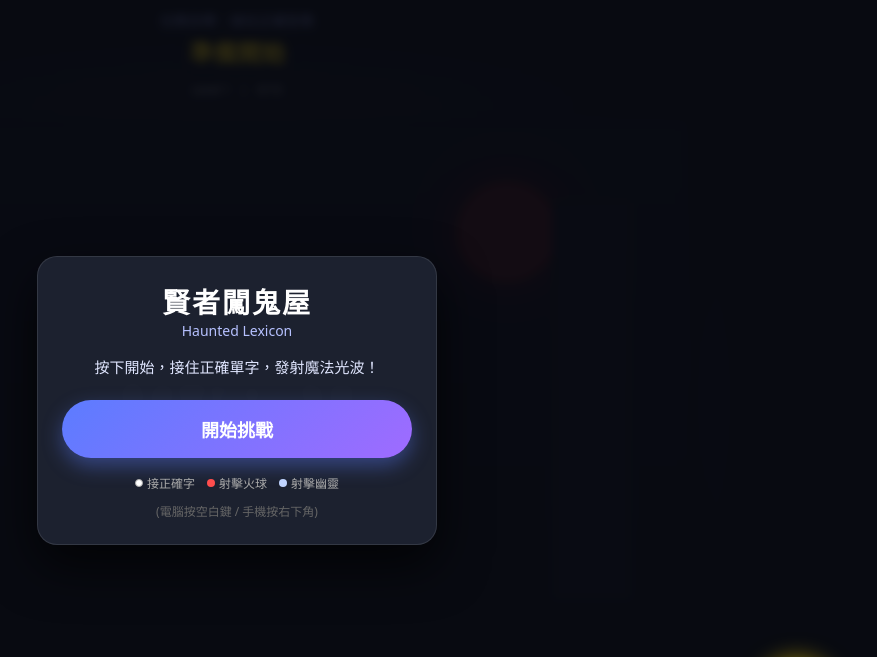
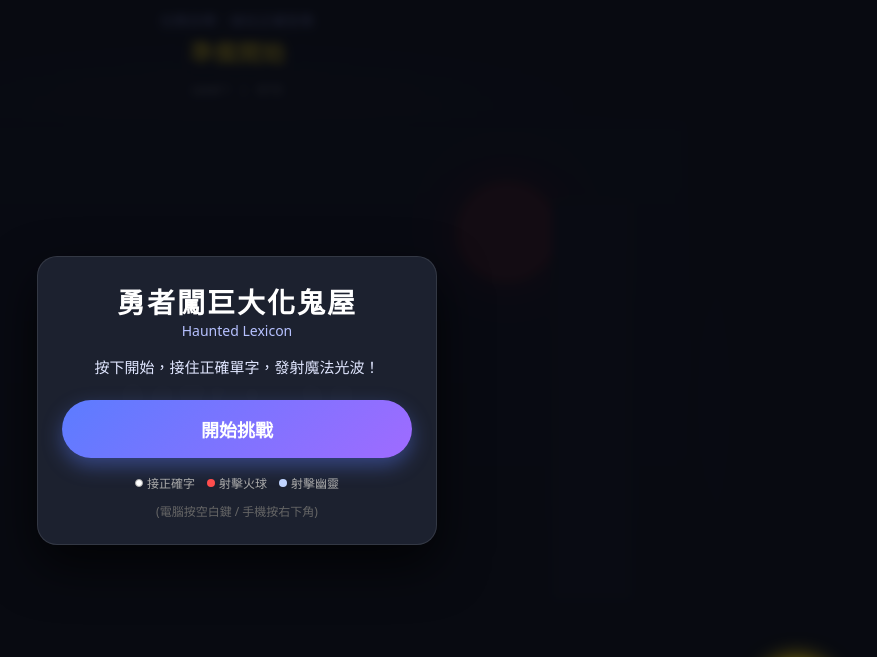
Before and after one commit to k28121023-hub/giant-haunted-house-cosmetic-, a plain HTML site: page index.html in a window 1280 px wide. Shown: the top 657 px of the page, without its empty margins (403-1280 px from the left). Drawn offline with Linux system fonts and the light colour scheme.

Commit message:
Update index.html

```diff
--- a/index.html
+++ b/index.html
@@ -253,7 +253,7 @@
     <div id="menu-overlay">
       <div class="menu-card">
         <div class="menu-title">
-          <h1>賢者闖鬼屋</h1>
+          <h1>勇者闖巨大化鬼屋</h1>
           <div class="subtitle">Haunted Lexicon</div>
         </div>
 
@@ -1371,4 +1371,5 @@
     requestAnimationFrame(loop);
   </script>
 </body>
+
 </html>
```
